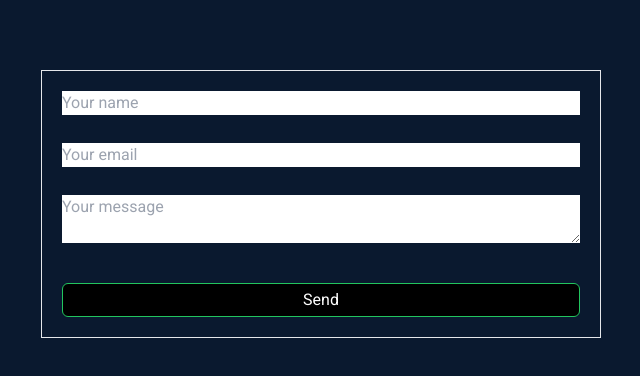
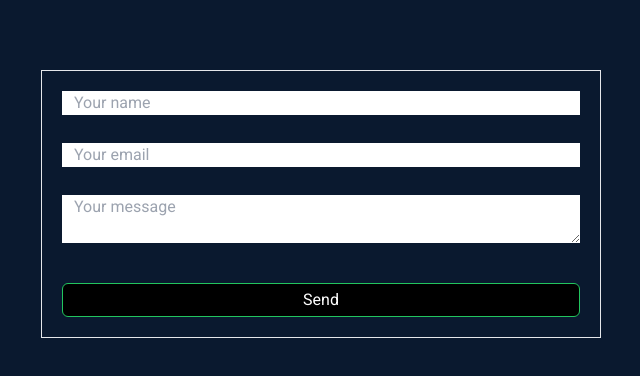
Before and after one commit to dlkokhta/My-Portfoglio, a Next.js app: page /home in a window 1280 px wide. Shown: the part 9890-10266 px from the top of the page, without its empty margins (519-1159 px from the left). Built offline with nearby package versions, Linux system fonts and the light colour scheme.

Commit message:
add contact form functionality and implement API with nodemailer

```diff
--- a/package.json
+++ b/package.json
@@ -9,14 +9,18 @@
     "lint": "next lint"
   },
   "dependencies": {
+    "axios": "^1.9.0",
     "next": "14.2.5",
     "nodemailer": "^7.0.3",
     "react": "^18",
     "react-dom": "^18",
-    "react-scroll": "^1.9.0"
+    "react-hook-form": "^7.56.4",
+    "react-scroll": "^1.9.0",
+    "react-toastify": "^11.0.5"
   },
   "devDependencies": {
     "@types/node": "^20",
+    "@types/nodemailer": "^6.4.17",
     "@types/react": "^18",
     "@types/react-dom": "^18",
     "@types/react-scroll": "^1.8.10",
--- a/src/app/api/contact/route.tsx
+++ b/src/app/api/contact/route.tsx
@@ -1,10 +1,43 @@
-const Route = () => {
+import nodemailer from "nodemailer";
+import { NextResponse } from "next/server";
 
+export async function POST(req: Request) {
+  try {
+    const { name, email, message } = await req.json();
 
-    return (
+    if (!name || !email || !message) {
+      return NextResponse.json({ error: "Missing fields" }, { status: 400 });
+    }
 
+    const transporter = nodemailer.createTransport({
+      service: "gmail",
+      auth: {
+        user: process.env.EMAIL_USER,
+        pass: process.env.EMAIL_PASS,
+      },
+    });
 
-    )
+    await transporter.sendMail({
+      from: `"Portfolio Contact" <${process.env.EMAIL_USER}>`,
+      to: process.env.EMAIL_USER,
+      subject: `Message from ${name}`,
+      text: `
+        Name: ${name}
+        Email: ${email}
+        Message:
+        ${message}
+      `,
+    });
+
+    return NextResponse.json(
+      { message: "Email sent successfully" },
+      { status: 200 }
+    );
+  } catch (error) {
+    console.error("SERVER ERROR:", error);
+    return NextResponse.json(
+      { error: "Internal server error" },
+      { status: 500 }
+    );
+  }
 }
-
-export default Route;
--- a/src/app/components/ContactForm.tsx
+++ b/src/app/components/ContactForm.tsx
@@ -1,10 +1,69 @@
+import { useForm } from "react-hook-form";
+import { useState } from "react";
+import axios from "axios";
+
 const ContactForm = () => {
+  const [messageStatus, setMessageStatus] = useState<
+    "success" | "error" | null
+  >(null);
+
+  const {
+    register,
+    handleSubmit,
+    reset,
+    formState: { errors },
+  } = useForm();
+
+  const onSubmit = async (data: any) => {
+    try {
+      const response = await axios.post("/api/contact", data);
+      if (response.status === 200) {
+        setMessageStatus("success");
+      } else {
+        setMessageStatus("error");
+      }
+    } catch (error) {
+      setMessageStatus("error");
+    }
+
+    // Hide the message after 3 seconds
+    setTimeout(() => setMessageStatus(null), 3000);
+  };
+
   return (
     <div className="mt-20 border p-5">
-      <form className="flex flex-col gap-7">
-        <input type="text" name="name" placeholder="Your name" required />
-        <input type="email" name="email" placeholder="Your email" required />
-        <textarea name="message" placeholder="Your message" required></textarea>
+      {messageStatus && (
+        <div className="fixed inset-0 flex items-center justify-center z-50">
+          <div className="bg-white border px-6 py-4 rounded-lg shadow-xl text-center">
+            <p className="text-lg font-semibold text-black">
+              {messageStatus === "success"
+                ? "Message sent!"
+                : "Failed to send message."}
+            </p>
+          </div>
+        </div>
+      )}
+      <form className="flex flex-col gap-7" onSubmit={handleSubmit(onSubmit)}>
+        <input
+          {...register("name")}
+          type="text"
+          placeholder="Your name"
+          required
+          className="px-3"
+        />
+        <input
+          {...register("email")}
+          type="email"
+          placeholder="Your email"
+          required
+          className="px-3"
+        />
+        <textarea
+          {...register("message")}
+          placeholder="Your message"
+          required
+          className="px-3"
+        ></textarea>
         <button
           type="submit"
           className="border px-2 py-1 rounded-md border-green-500  bg-black cursor-pointer duration-500 transition hover:-translate-y-1 hover:-translate-x-1 text-white mt-3"
```
Also changed, not shown: 1 other file (tests, documents, lock files or other folders).
